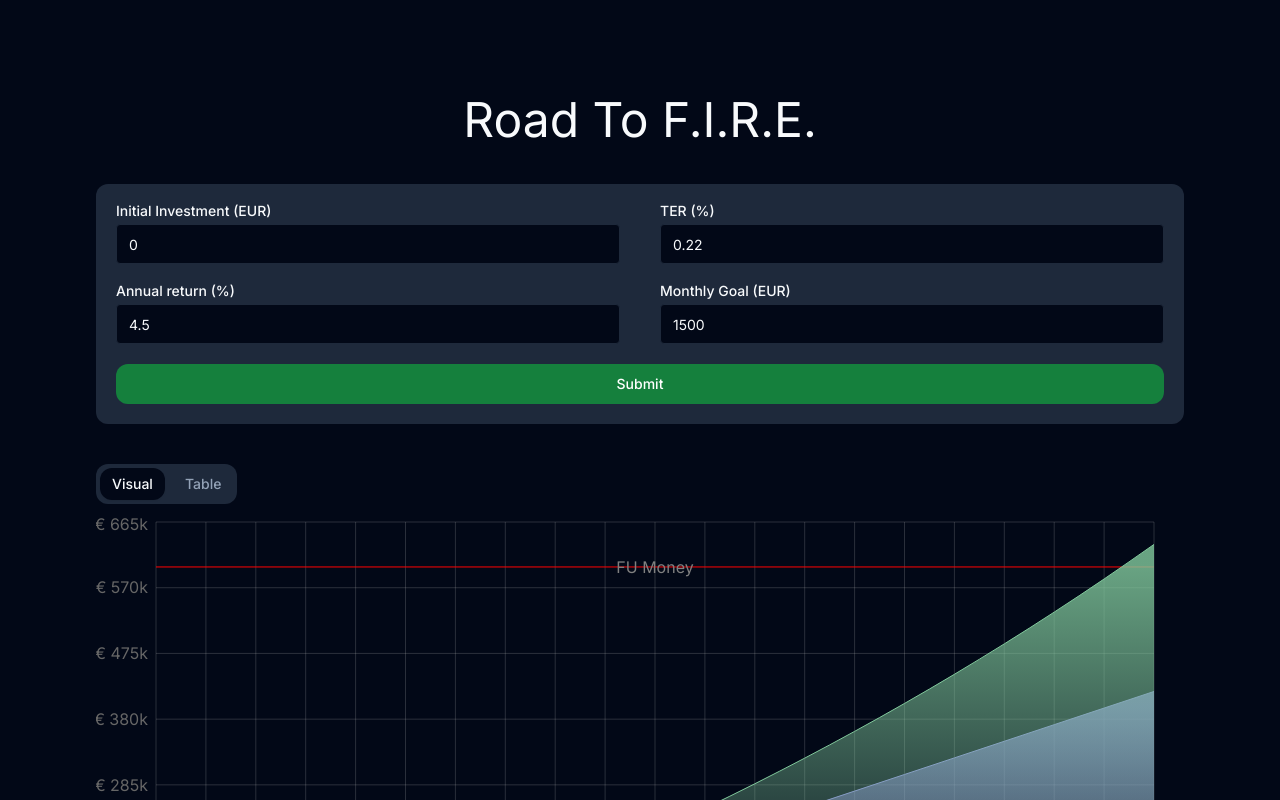
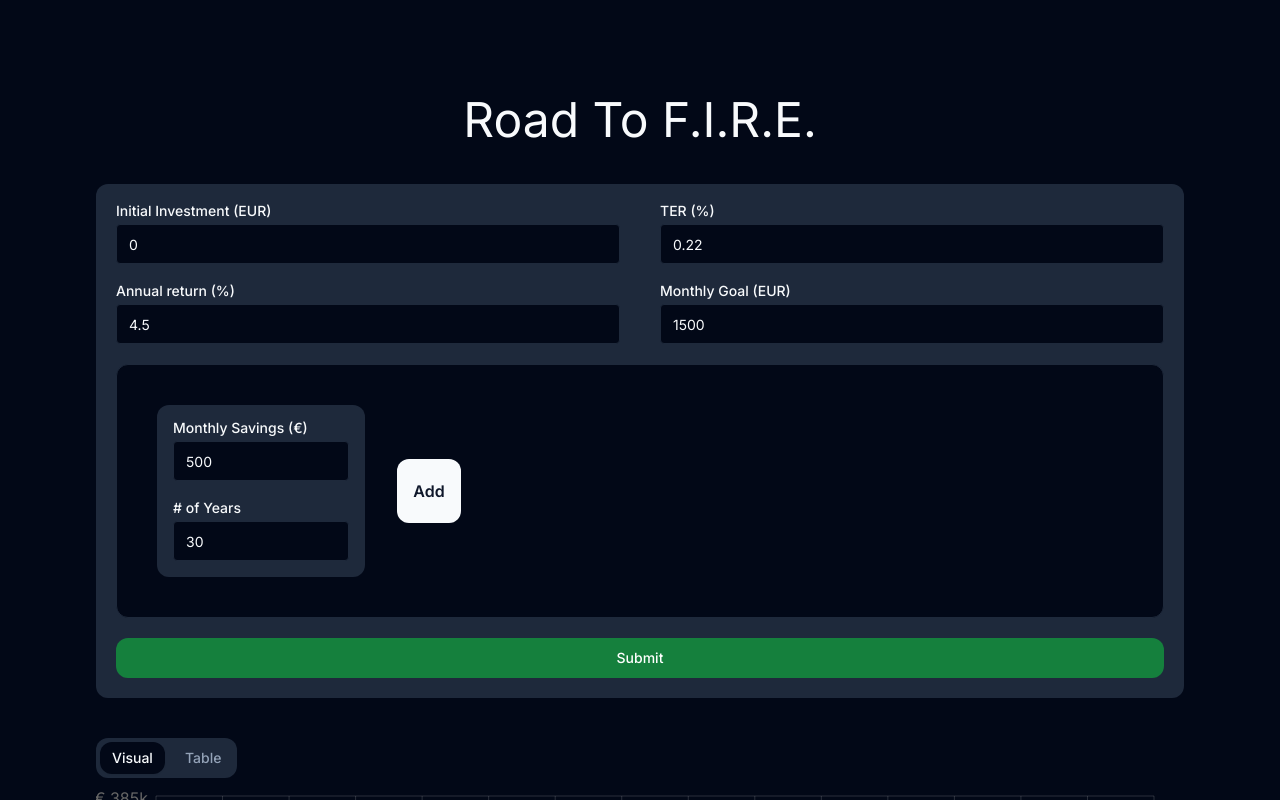
Before and after one commit to MassimoParisi/road-to-fire, a Next.js app: page / in a window 1280 px wide. Shown: the top 800 px of the page. Built offline with nearby package versions, Linux system fonts and the light colour scheme.

Commit message:
phase card

```diff
--- a/app/page.tsx
+++ b/app/page.tsx
@@ -1,6 +1,6 @@
 "use client";
 
-import { PhaseCard } from "@/components/phase-card";
+import { Phase, PhaseCard } from "@/components/phase-card";
 import SavingsChart from "@/components/savings-chart";
 import { SavingsTable } from "@/components/savings-table";
 import { Button } from "@/components/ui/button";
@@ -15,10 +15,12 @@
 export default function Home() {
   const [initialValue, setInitialValue] = useState<string>("0");
   const [interest, setInterest] = useState("4.5");
-  const [phases, setPhases] = useState([{ amount: 500, years: 30 }]);
+  const [phases, setPhases] = useState<Phase[]>([{ amount: 500, years: 30 }]);
   const [ter, setTer] = useState("0.22");
   const [monthlyGoal, setMonthlyGoal] = useState("1500");
   const [swr, setSwr] = useState("3");
+
+  console.log(phases);
 
   const fuMoney = Math.round(
     parseFloat(monthlyGoal) * 12 * (100 / parseFloat(swr))
@@ -37,8 +39,15 @@
       interest: parseFloat(interest),
       ter: parseFloat(ter),
       fuMoney: fuMoney,
+      phases: phases,
     })
   );
+
+  const handlePhaseChange = (index: number, updatedPhase: Phase) => {
+    const updatedPhases = [...phases];
+    updatedPhases[index] = updatedPhase;
+    setPhases(updatedPhases);
+  };
 
   return (
     <main className="flex min-h-screen flex-col items-center gap-10 p-24">
@@ -128,11 +137,17 @@
             </div>
           </div>
         </div>
-        {/* <ScrollArea className="border bg-background p-5 rounded-xl">
+        <ScrollArea className="border bg-background p-5 rounded-xl flex">
           <div className="flex gap-3 items-center py-5">
-            <div className="px-5">
+            <div className="px-5 gap-3 flex">
               {phases.map((phase, i) => (
-                <PhaseCard key={i} {...phase} />
+                <PhaseCard
+                  key={i}
+                  {...phase}
+                  onChange={(updatedPhase: Phase) =>
+                    handlePhaseChange(i, updatedPhase)
+                  }
+                />
               ))}
             </div>
             <Button
@@ -144,10 +159,10 @@
               Add
             </Button>
           </div>
-          <ScrollBar orientation="horizontal" asChild>
+          {/* <ScrollBar orientation="horizontal" asChild>
             <ScrollAreaThumb asChild>X</ScrollAreaThumb>
-          </ScrollBar>
-        </ScrollArea> */}
+          </ScrollBar> */}
+        </ScrollArea>
         <Button
           className="px-6 py-3 rounded-xl bg-green-700 hover:bg-green-800 text-white"
           onClick={() => {
@@ -165,6 +180,7 @@
                 interest: parseFloat(interest),
                 ter: parseFloat(ter),
                 fuMoney: fuMoney,
+                phases: phases,
               })
             );
           }}
--- a/components/phase-card.tsx
+++ b/components/phase-card.tsx
@@ -1,13 +1,31 @@
+import { ChangeEventHandler, MutableRefObject, useRef } from "react";
 import { Input } from "./ui/input";
 import { Label } from "./ui/label";
+
+export interface Phase {
+  amount: number;
+  years: number;
+}
 
 export function PhaseCard({
   amount,
   years,
+  onChange,
 }: {
   amount: number;
   years: number;
+  onChange: (updatedPhase: Phase) => void;
 }) {
+  const amountRef = useRef() as MutableRefObject<HTMLInputElement>;
+  const yearsRef = useRef() as MutableRefObject<HTMLInputElement>;
+
+  const handleChange = () => {
+    onChange({
+      amount: parseInt(amountRef.current.value),
+      years: parseInt(yearsRef.current.value),
+    });
+  };
+
   return (
     <div className="h-full bg-secondary p-4 w-52 rounded-xl">
       <div className="flex flex-col gap-5 whitespace-nowrap">
@@ -15,8 +33,11 @@
           <Label htmlFor="initial-nw">Monthly Savings (€)</Label>
           <Input
             type="number"
+            ref={amountRef}
             id="initial-nw"
             placeholder="1000"
+            value={amount}
+            onChange={handleChange}
             className="rounded"
           />
         </div>
@@ -24,10 +45,13 @@
           <Label htmlFor="annual return"># of Years</Label>
           <Input
             type="number"
+            ref={yearsRef}
             id="annual-return"
             min={1}
             step={1}
             placeholder="10"
+            value={years}
+            onChange={handleChange}
             className="rounded"
           />
         </div>
--- a/components/savings-chart.tsx
+++ b/components/savings-chart.tsx
@@ -24,6 +24,7 @@
   NameType,
   ValueType,
 } from "recharts/types/component/DefaultTooltipContent";
+import { Separator } from "./ui/separator";
 
 export default function SavingsTable({
   snapshots,
@@ -101,22 +102,23 @@
   label,
 }: TooltipProps<ValueType, NameType>) => {
   if (active) {
+    const principal = payload?.[0].value as number;
+    const net_worth = payload?.[1].value as number;
+    const interest = ((net_worth * 100) / principal - 100).toFixed(1);
     return (
       <div className="bg-secondary p-2 rounded">
-        <h3 className="label font-bold">{`${
-          new Date().getFullYear() + label
-        }`}</h3>
+        <div className="flex gap-3 justify-between">
+          <h3 className="font-bold">{`${new Date().getFullYear() + label}`}</h3>
+          <p className="font-black text-green-500">+{interest}%</p>
+        </div>
+        <Separator className="my-0.5 h-px bg-background/50" />
         <p className="flex gap-1 justify-between">
           <span>Principal:</span>
-          <span>
-            {Intl.NumberFormat().format(payload?.[0].value as number)} €
-          </span>
+          <span>{Intl.NumberFormat().format(principal)} €</span>
         </p>
         <p className="flex gap-3 justify-between">
           <span>Net Worth:</span>
-          <span>
-            {Intl.NumberFormat().format(payload?.[1].value as number)} €
-          </span>
+          <span>{Intl.NumberFormat().format(net_worth)} €</span>
         </p>
       </div>
     );
--- /dev/null
+++ b/components/ui/separator.tsx
@@ -0,0 +1,31 @@
+"use client"
+
+import * as React from "react"
+import * as SeparatorPrimitive from "@radix-ui/react-separator"
+
+import { cn } from "@/lib/utils"
+
+const Separator = React.forwardRef<
+  React.ElementRef<typeof SeparatorPrimitive.Root>,
+  React.ComponentPropsWithoutRef<typeof SeparatorPrimitive.Root>
+>(
+  (
+    { className, orientation = "horizontal", decorative = true, ...props },
+    ref
+  ) => (
+    <SeparatorPrimitive.Root
+      ref={ref}
+      decorative={decorative}
+      orientation={orientation}
+      className={cn(
+        "shrink-0 bg-border",
+        orientation === "horizontal" ? "h-[1px] w-full" : "h-full w-[1px]",
+        className
+      )}
+      {...props}
+    />
+  )
+)
+Separator.displayName = SeparatorPrimitive.Root.displayName
+
+export { Separator }
--- a/lib/fire.ts
+++ b/lib/fire.ts
@@ -1,3 +1,5 @@
+import { Phase } from "@/components/phase-card";
+
 export interface Snapshot {
   net_worth: number;
   principal: number;
@@ -10,11 +12,13 @@
   interest,
   fuMoney,
   ter,
+  phases,
 }: {
   initialValue: number;
   interest: number;
   fuMoney: number;
   ter: number;
+  phases: Phase[];
 }) {
   const yearlyInterestRate = (interest - ter) / 100;
   const monthlyInterestRate = yearlyInterestRate / 12;
@@ -22,10 +26,10 @@
 
   console.log("we want to reach FU = ", fuMoney);
 
-  const phases = [
-    [1000, 5],
-    [2000, 15],
-  ];
+  // const phases = [
+  //   [1000, 5],
+  //   [2000, 15],
+  // ];
 
   let net_worth = initialNetWorth;
   let principal = initialNetWorth;
@@ -39,8 +43,8 @@
     },
   ];
   for (const phase of phases) {
-    const [amount, time] = phase;
-    for (let i = 0; i < time; i++) {
+    const { amount, years } = phase;
+    for (let i = 0; i < years; i++) {
       for (let j = 0; j < 12; j++) {
         net_worth = (net_worth + amount) * (1 + monthlyInterestRate);
         principal += amount;
--- a/package.json
+++ b/package.json
@@ -12,6 +12,7 @@
     "@hookform/resolvers": "^3.1.1",
     "@radix-ui/react-label": "^2.0.2",
     "@radix-ui/react-scroll-area": "^1.0.4",
+    "@radix-ui/react-separator": "^1.0.3",
     "@radix-ui/react-slot": "^1.0.2",
     "@radix-ui/react-tabs": "^1.0.4",
     "@types/node": "20.4.4",
```
Also changed, not shown: 1 other file (tests, documents, lock files or other folders).
